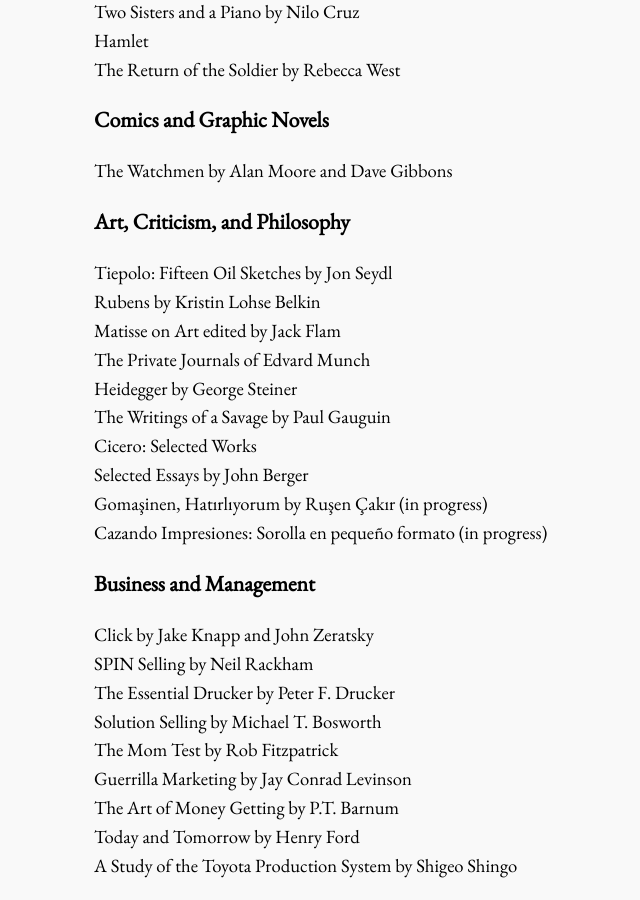
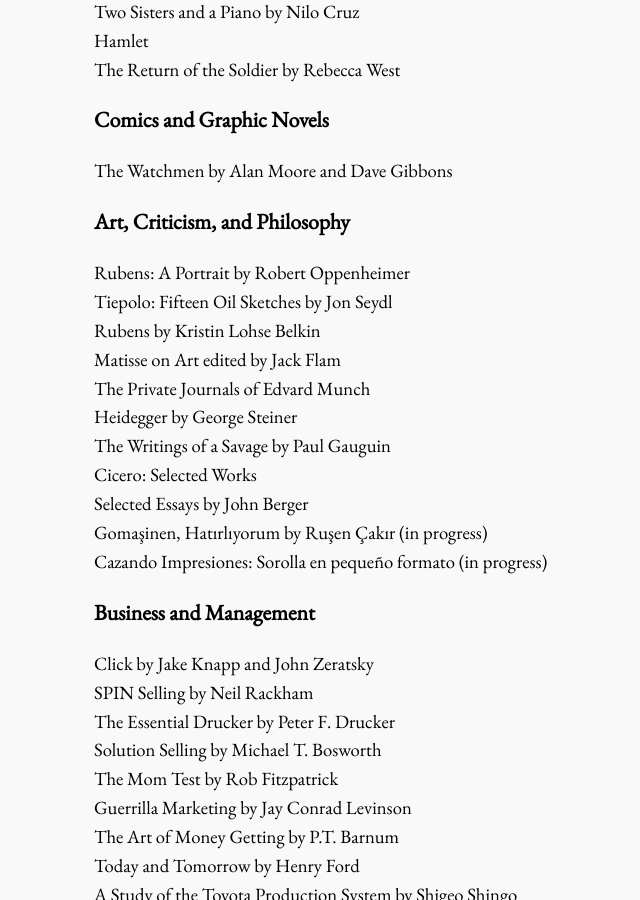
Before and after one commit to bora-uyumazturk/bora-uyumazturk.github.io, a Jekyll site: the page built from reading.html, in a window 1280 px wide and 900 px high, scrolled down 422 px. Shown: the whole window, without its empty margins (78-718 px from the left). Built offline with Jekyll 4.4.1, drawn with Linux system fonts in a browser that asks for light colours.

Commit message:
Update reading.html

```diff
--- a/reading.html
+++ b/reading.html
@@ -28,6 +28,7 @@
 
   <h3>Art, Criticism, and Philosophy</h3>
 
+  Rubens: A Portrait by Robert Oppenheimer <br>
   Tiepolo: Fifteen Oil Sketches by Jon Seydl <br>
   Rubens by Kristin Lohse Belkin <br>
   Matisse on Art edited by Jack Flam <br>
```
